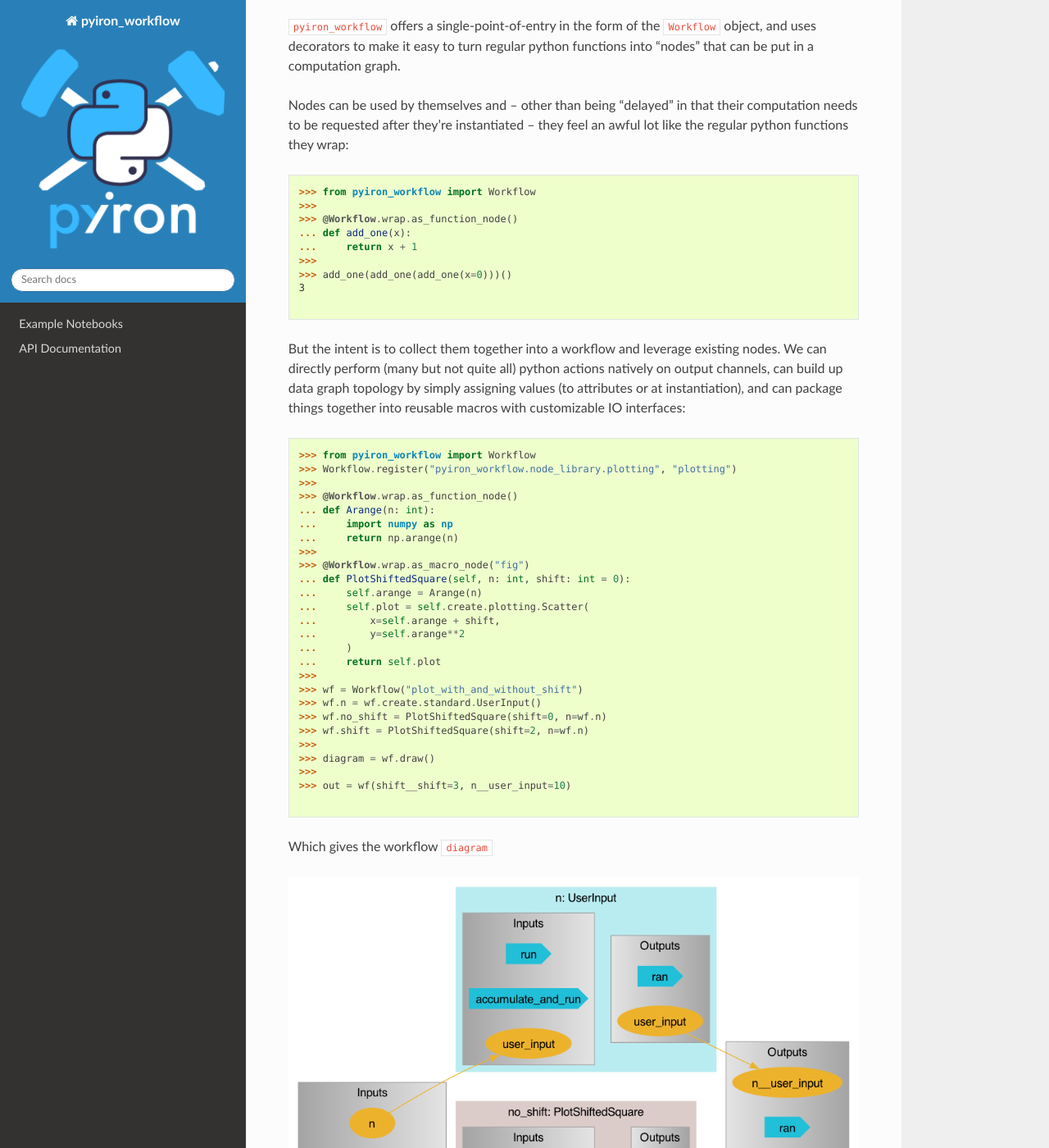
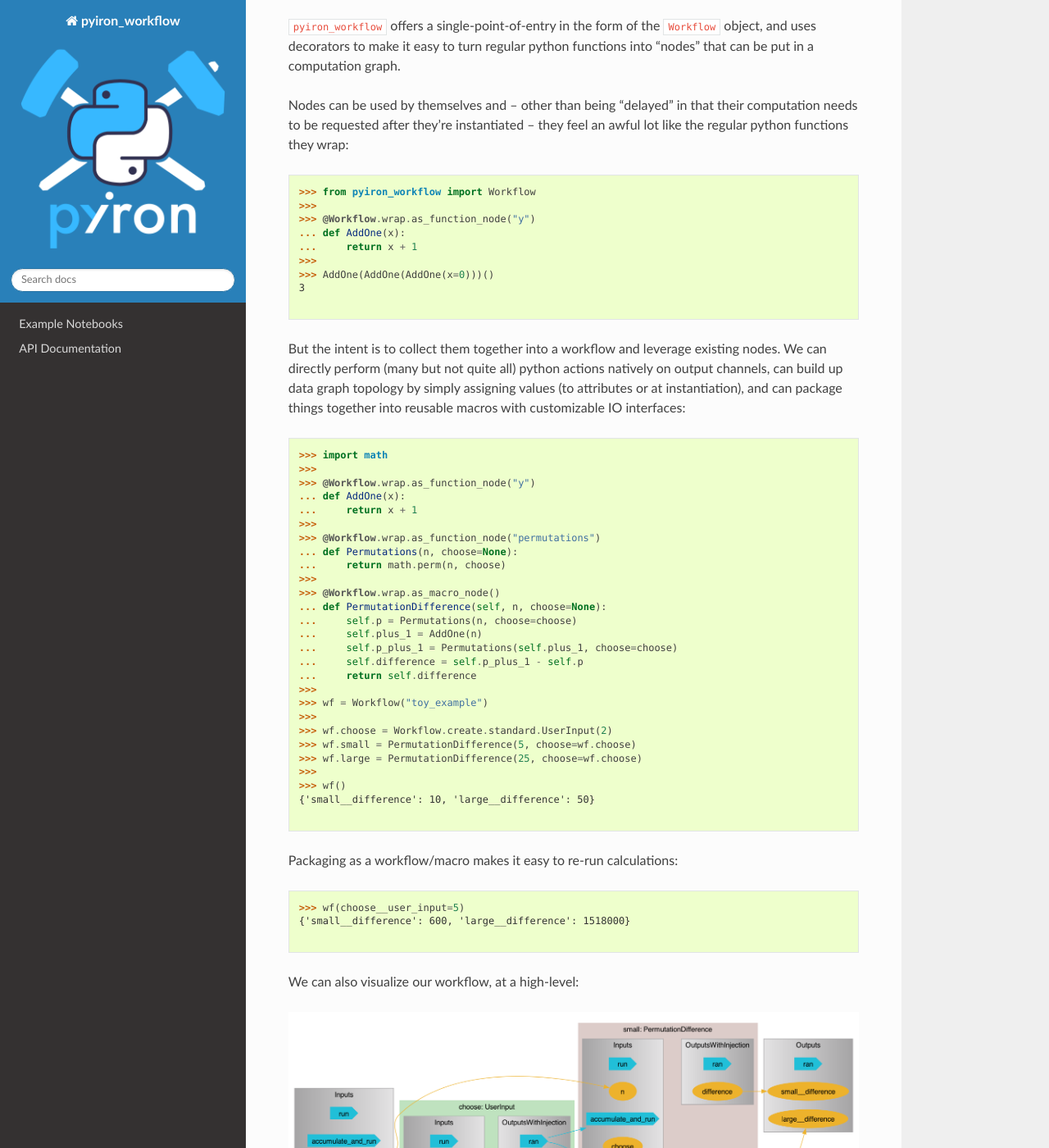
Before and after one commit to pyiron/pyiron_workflow, a Sphinx documentation site: the page built from docs/README.md, in a window 1280 px wide and 1400 px high, scrolled down 1241 px. Shown: the whole window at 82% size. Built offline with Sphinx 7.4.7 and the Read the Docs theme 2.0.0, drawn with Linux system fonts in a browser that asks for light colours; some of the changed text lies outside the part shown.

Commit message:
[patch] Update readme (#352)
To not use the plotting library

````diff
--- a/docs/README.md
+++ b/docs/README.md
@@ -39,11 +39,11 @@ Nodes can be used by themselves and -- other than being "delayed" in that their
 ```python
 >>> from pyiron_workflow import Workflow
 >>>
->>> @Workflow.wrap.as_function_node()
-... def add_one(x):
+>>> @Workflow.wrap.as_function_node("y")
+... def AddOne(x):
 ...     return x + 1
 >>>
->>> add_one(add_one(add_one(x=0)))()
+>>> AddOne(AddOne(AddOne(x=0)))()
 3
 
 ```
@@ -51,41 +51,53 @@ Nodes can be used by themselves and -- other than being "delayed" in that their
 But the intent is to collect them together into a workflow and leverage existing nodes. We can directly perform (many but not quite all) python actions natively on output channels, can build up data graph topology by simply assigning values (to attributes or at instantiation), and can package things together into reusable macros with customizable IO interfaces:
 
 ```python
->>> from pyiron_workflow import Workflow
->>> Workflow.register("pyiron_workflow.node_library.plotting", "plotting")
+>>> import math
 >>>
->>> @Workflow.wrap.as_function_node()
-... def Arange(n: int):
-...     import numpy as np
-...     return np.arange(n)
+>>> @Workflow.wrap.as_function_node("y")
+... def AddOne(x):
+...     return x + 1
 >>>
->>> @Workflow.wrap.as_macro_node("fig")
-... def PlotShiftedSquare(self, n: int, shift: int = 0):
-...     self.arange = Arange(n)
-...     self.plot = self.create.plotting.Scatter(
-...         x=self.arange + shift,
-...         y=self.arange**2
-...     )
-...     return self.plot
+>>> @Workflow.wrap.as_function_node("permutations")
+... def Permutations(n, choose=None):
+...     return math.perm(n, choose)
 >>>
->>> wf = Workflow("plot_with_and_without_shift")
->>> wf.n = wf.create.standard.UserInput()
->>> wf.no_shift = PlotShiftedSquare(shift=0, n=wf.n)
->>> wf.shift = PlotShiftedSquare(shift=2, n=wf.n)
+>>> @Workflow.wrap.as_macro_node()
+... def PermutationDifference(self, n, choose=None):
+...     self.p = Permutations(n, choose=choose)
+...     self.plus_1 = AddOne(n)
+...     self.p_plus_1 = Permutations(self.plus_1, choose=choose)
+...     self.difference = self.p_plus_1 - self.p
+...     return self.difference
 >>>
->>> diagram = wf.draw()
+>>> wf = Workflow("toy_example")
 >>>
->>> out = wf(shift__shift=3, n__user_input=10)
+>>> wf.choose = Workflow.create.standard.UserInput(2)
+>>> wf.small = PermutationDifference(5, choose=wf.choose)
+>>> wf.large = PermutationDifference(25, choose=wf.choose)
+>>>
+>>> wf()
+{'small__difference': 10, 'large__difference': 50}
 
 ```
 
-Which gives the workflow `diagram`
+Packaging as a workflow/macro makes it easy to re-run calculations:
 
-![](_static/readme_diagram.png)
+```python
+>>> wf(choose__user_input=5)
+{'small__difference': 600, 'large__difference': 1518000}
 
-And the resulting figure (when axes are not cleared)
+```
 
-![](_static/readme_fig.png)
+We can also visualize our workflow, at a high-level:
+
+![](_static/readme_diagram_shallow.png)
+
+Or diving in and resolving macro nodes to a specified depth:
+
+
+![](_static/readme_diagram_deep.png)
+
+(`diagram` in this case is a `graphviz.graphs.Digraph` object, which will render nicely in a Jupyter notebook, but in this case was saved as a png using the `diagram.render` method.)
 
 ## Installation
 
````
Also changed, not shown: docs/_static/readme_diagram.png (deleted), docs/_static/readme_diagram_deep.png (added), docs/_static/readme_diagram_shallow.png (added), docs/_static/readme_fig.png (deleted).
